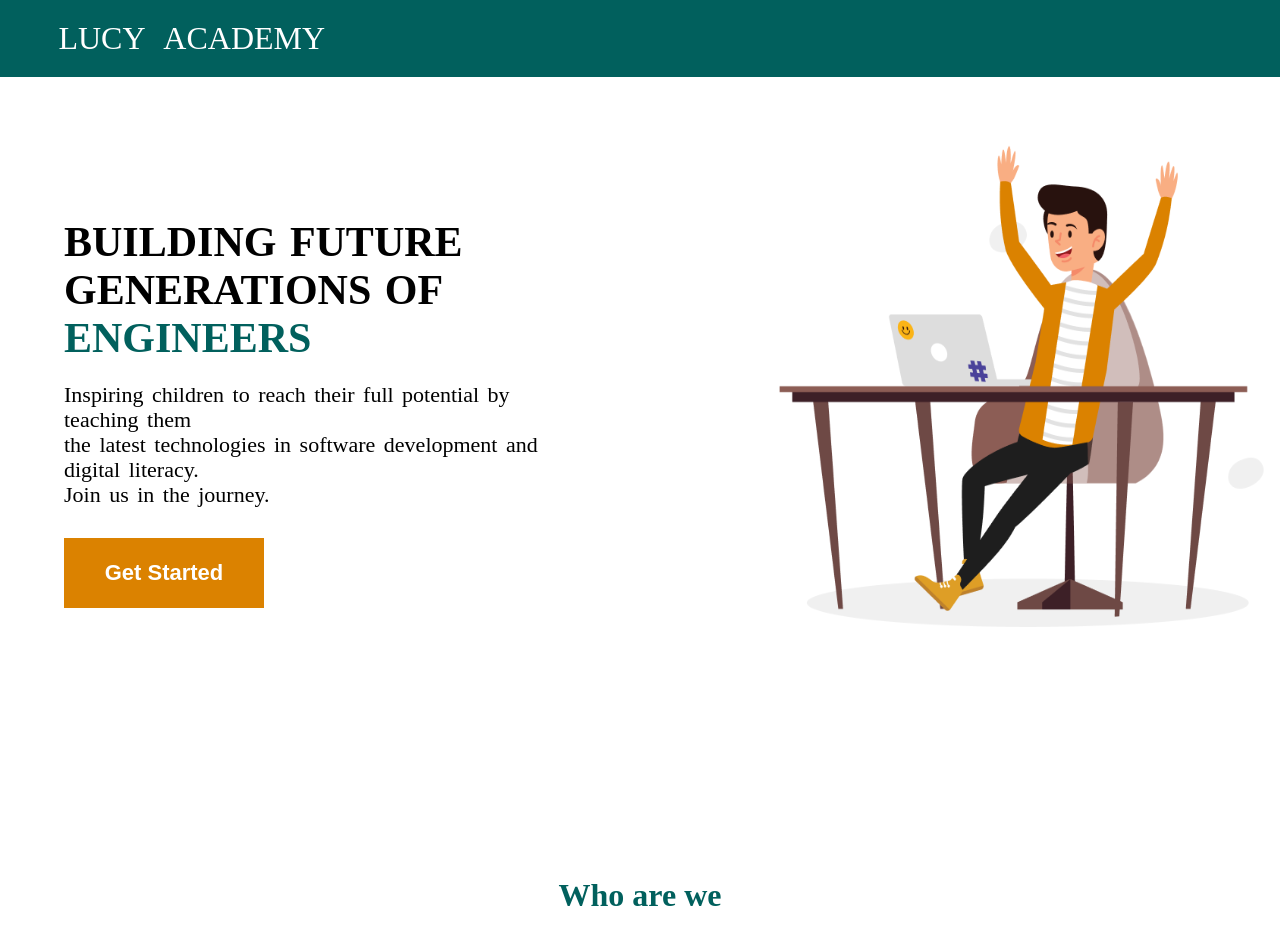
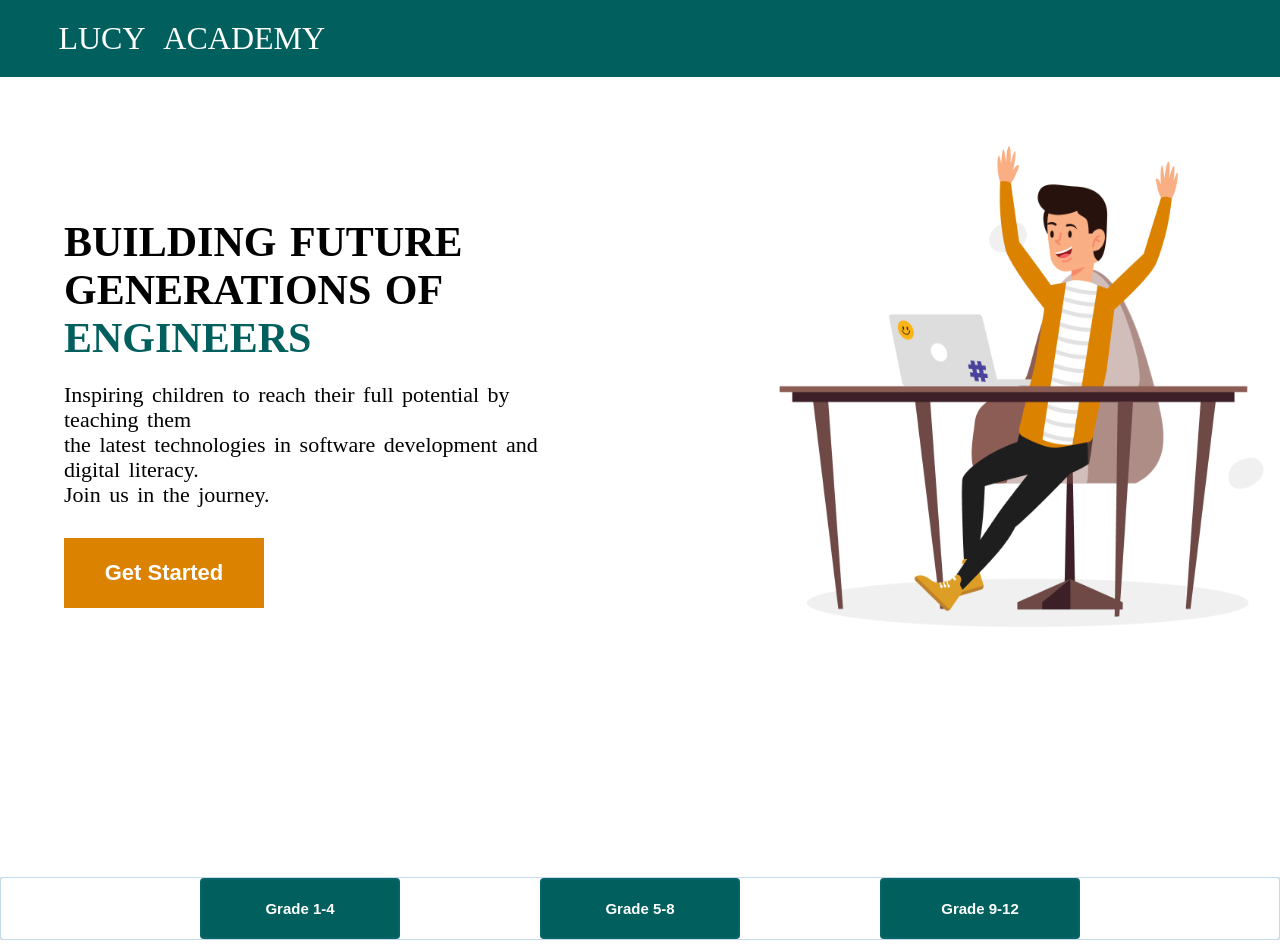
Before and after one commit to Melat16/LMS-MVP, a Next.js app: page / in a window 1280 px wide. Shown: the top 947 px of the page. Built offline with nearby package versions, Linux system fonts and the light colour scheme.

Commit message:
courses added

```diff
--- a/pages/index.js
+++ b/pages/index.js
@@ -2,12 +2,13 @@ import Navbar from "../components/Navbar";
 import Home2 from "./home";
 import Footer from "../components/Footer";
 import Who from "./who";
-
+import Courses from "./courses";
 export default function Home() {
   return (
     <>
      <Navbar />
      <Home2/>
+    <Courses/>
      <Who/>
      <Footer/>
    </>
```
